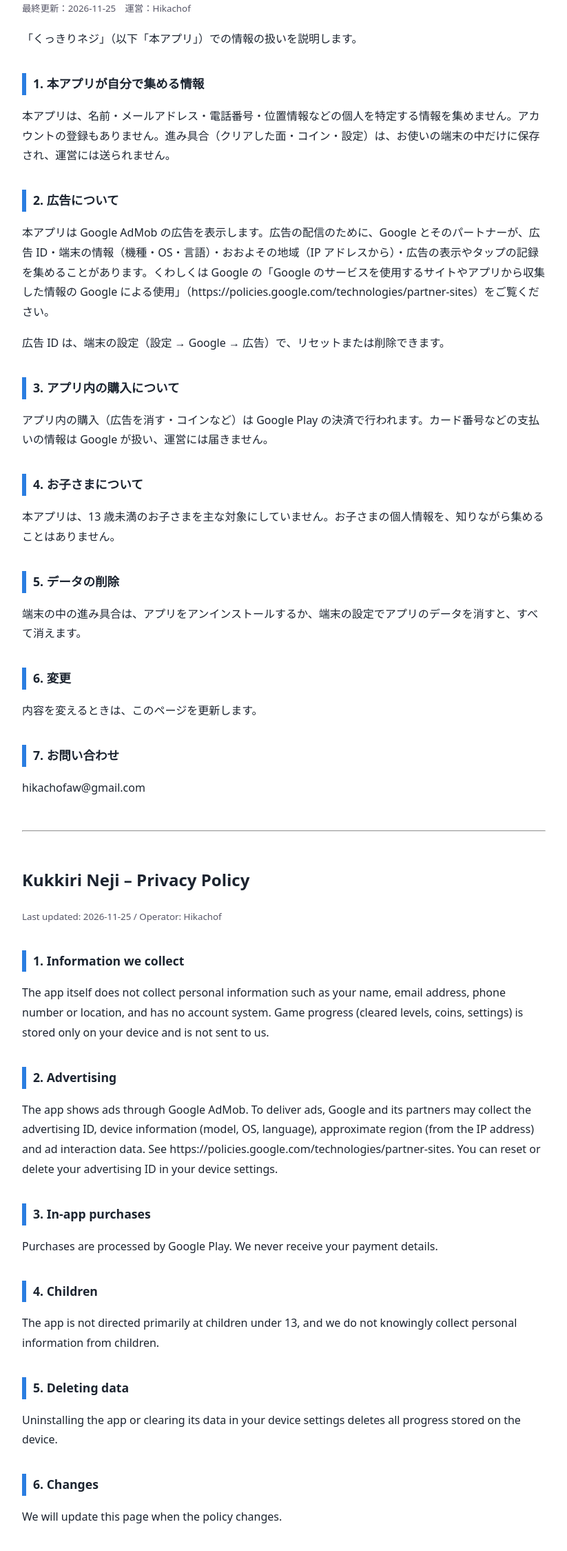
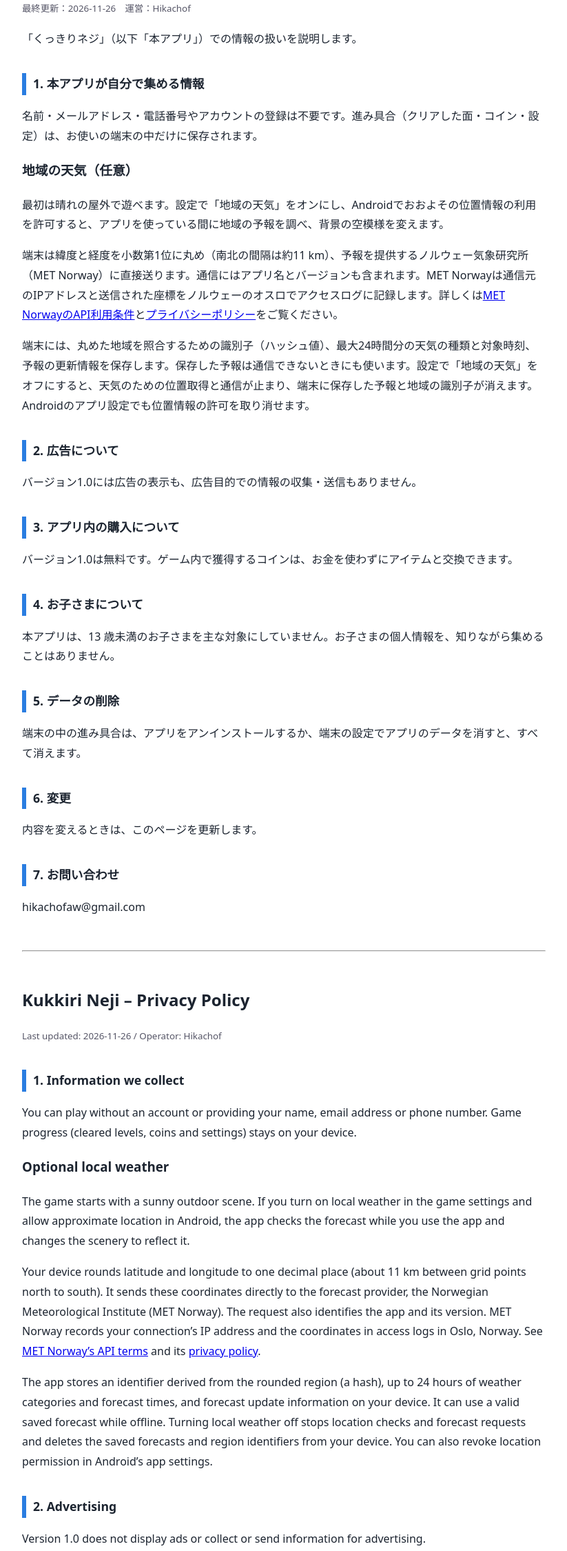
Before and after one commit to Hikachof/kukkiri-neji, a plain HTML site: page privacy.html in a window 1280 px wide. Shown: the part 102-2351 px from the top of the page at 69% size, without its empty margins (228-1051 px from the left). Drawn offline with Linux system fonts and the light colour scheme.

Commit message:
初版の地域の天気・広告・コインの説明を更新

```diff
--- a/privacy.html
+++ b/privacy.html
@@ -1,15 +1,18 @@
 <!doctype html>
 <html lang="ja"><head><meta charset="utf-8"><meta name="viewport" content="width=device-width,initial-scale=1"><title>くっきりネジ プライバシーポリシー</title><style>body{font-family:system-ui,'Hiragino Sans','Yu Gothic',sans-serif;max-width:760px;margin:0 auto;padding:24px 16px;line-height:1.8;color:#1c2430;background:#fff}h1{font-size:1.5rem}h2{font-size:1.1rem;margin-top:2em;border-left:6px solid #2a7de1;padding-left:10px}hr{margin:3em 0}small{color:#556}@media(prefers-color-scheme:dark){body{background:#14181f;color:#e6ebf2}small{color:#9aa6b8}}</style></head><body>
 <h1>くっきりネジ プライバシーポリシー</h1>
-<small>最終更新：2026-11-25　運営：Hikachof</small>
+<small>最終更新：2026-11-26　運営：Hikachof</small>
 <p>「くっきりネジ」（以下「本アプリ」）での情報の扱いを説明します。</p>
 <h2>1. 本アプリが自分で集める情報</h2>
-<p>本アプリは、名前・メールアドレス・電話番号・位置情報などの個人を特定する情報を集めません。アカウントの登録もありません。進み具合（クリアした面・コイン・設定）は、お使いの端末の中だけに保存され、運営には送られません。</p>
+<p>名前・メールアドレス・電話番号やアカウントの登録は不要です。進み具合（クリアした面・コイン・設定）は、お使いの端末の中だけに保存されます。</p>
+<h3>地域の天気（任意）</h3>
+<p>最初は晴れの屋外で遊べます。設定で「地域の天気」をオンにし、Androidでおおよその位置情報の利用を許可すると、アプリを使っている間に地域の予報を調べ、背景の空模様を変えます。</p>
+<p>端末は緯度と経度を小数第1位に丸め（南北の間隔は約11 km）、予報を提供するノルウェー気象研究所（MET Norway）に直接送ります。通信にはアプリ名とバージョンも含まれます。MET Norwayは通信元のIPアドレスと送信された座標をノルウェーのオスロでアクセスログに記録します。詳しくは<a href="https://api.met.no/doc/TermsOfService">MET NorwayのAPI利用条件</a>と<a href="https://www.met.no/en/About-us/privacy">プライバシーポリシー</a>をご覧ください。</p>
+<p>端末には、丸めた地域を照合するための識別子（ハッシュ値）、最大24時間分の天気の種類と対象時刻、予報の更新情報を保存します。保存した予報は通信できないときにも使います。設定で「地域の天気」をオフにすると、天気のための位置取得と通信が止まり、端末に保存した予報と地域の識別子が消えます。Androidのアプリ設定でも位置情報の許可を取り消せます。</p>
 <h2>2. 広告について</h2>
-<p>本アプリは Google AdMob の広告を表示します。広告の配信のために、Google とそのパートナーが、広告 ID・端末の情報（機種・OS・言語）・おおよその地域（IP アドレスから）・広告の表示やタップの記録を集めることがあります。くわしくは Google の「Google のサービスを使用するサイトやアプリから収集した情報の Google による使用」（https://policies.google.com/technologies/partner-sites）をご覧ください。</p>
-<p>広告 ID は、端末の設定（設定 → Google → 広告）で、リセットまたは削除できます。</p>
+<p>バージョン1.0には広告の表示も、広告目的での情報の収集・送信もありません。</p>
 <h2>3. アプリ内の購入について</h2>
-<p>アプリ内の購入（広告を消す・コインなど）は Google Play の決済で行われます。カード番号などの支払いの情報は Google が扱い、運営には届きません。</p>
+<p>バージョン1.0は無料です。ゲーム内で獲得するコインは、お金を使わずにアイテムと交換できます。</p>
 <h2>4. お子さまについて</h2>
 <p>本アプリは、13 歳未満のお子さまを主な対象にしていません。お子さまの個人情報を、知りながら集めることはありません。</p>
 <h2>5. データの削除</h2>
@@ -20,13 +23,17 @@
 <p>hikachofaw@gmail.com</p>
 <hr>
 <h1>Kukkiri Neji – Privacy Policy</h1>
-<small>Last updated: 2026-11-25 / Operator: Hikachof</small>
+<small>Last updated: 2026-11-26 / Operator: Hikachof</small>
 <h2>1. Information we collect</h2>
-<p>The app itself does not collect personal information such as your name, email address, phone number or location, and has no account system. Game progress (cleared levels, coins, settings) is stored only on your device and is not sent to us.</p>
+<p>You can play without an account or providing your name, email address or phone number. Game progress (cleared levels, coins and settings) stays on your device.</p>
+<h3>Optional local weather</h3>
+<p>The game starts with a sunny outdoor scene. If you turn on local weather in the game settings and allow approximate location in Android, the app checks the forecast while you use the app and changes the scenery to reflect it.</p>
+<p>Your device rounds latitude and longitude to one decimal place (about 11 km between grid points north to south). It sends these coordinates directly to the forecast provider, the Norwegian Meteorological Institute (MET Norway). The request also identifies the app and its version. MET Norway records your connection’s IP address and the coordinates in access logs in Oslo, Norway. See <a href="https://api.met.no/doc/TermsOfService">MET Norway’s API terms</a> and its <a href="https://www.met.no/en/About-us/privacy">privacy policy</a>.</p>
+<p>The app stores an identifier derived from the rounded region (a hash), up to 24 hours of weather categories and forecast times, and forecast update information on your device. It can use a valid saved forecast while offline. Turning local weather off stops location checks and forecast requests and deletes the saved forecasts and region identifiers from your device. You can also revoke location permission in Android’s app settings.</p>
 <h2>2. Advertising</h2>
-<p>The app shows ads through Google AdMob. To deliver ads, Google and its partners may collect the advertising ID, device information (model, OS, language), approximate region (from the IP address) and ad interaction data. See https://policies.google.com/technologies/partner-sites. You can reset or delete your advertising ID in your device settings.</p>
+<p>Version 1.0 does not display ads or collect or send information for advertising.</p>
 <h2>3. In-app purchases</h2>
-<p>Purchases are processed by Google Play. We never receive your payment details.</p>
+<p>Version 1.0 is free. Coins earned through play can be exchanged for in-game items. No real money is involved.</p>
 <h2>4. Children</h2>
 <p>The app is not directed primarily at children under 13, and we do not knowingly collect personal information from children.</p>
 <h2>5. Deleting data</h2>
```
Also changed, not shown: terms.html (+5 -5 lines).
